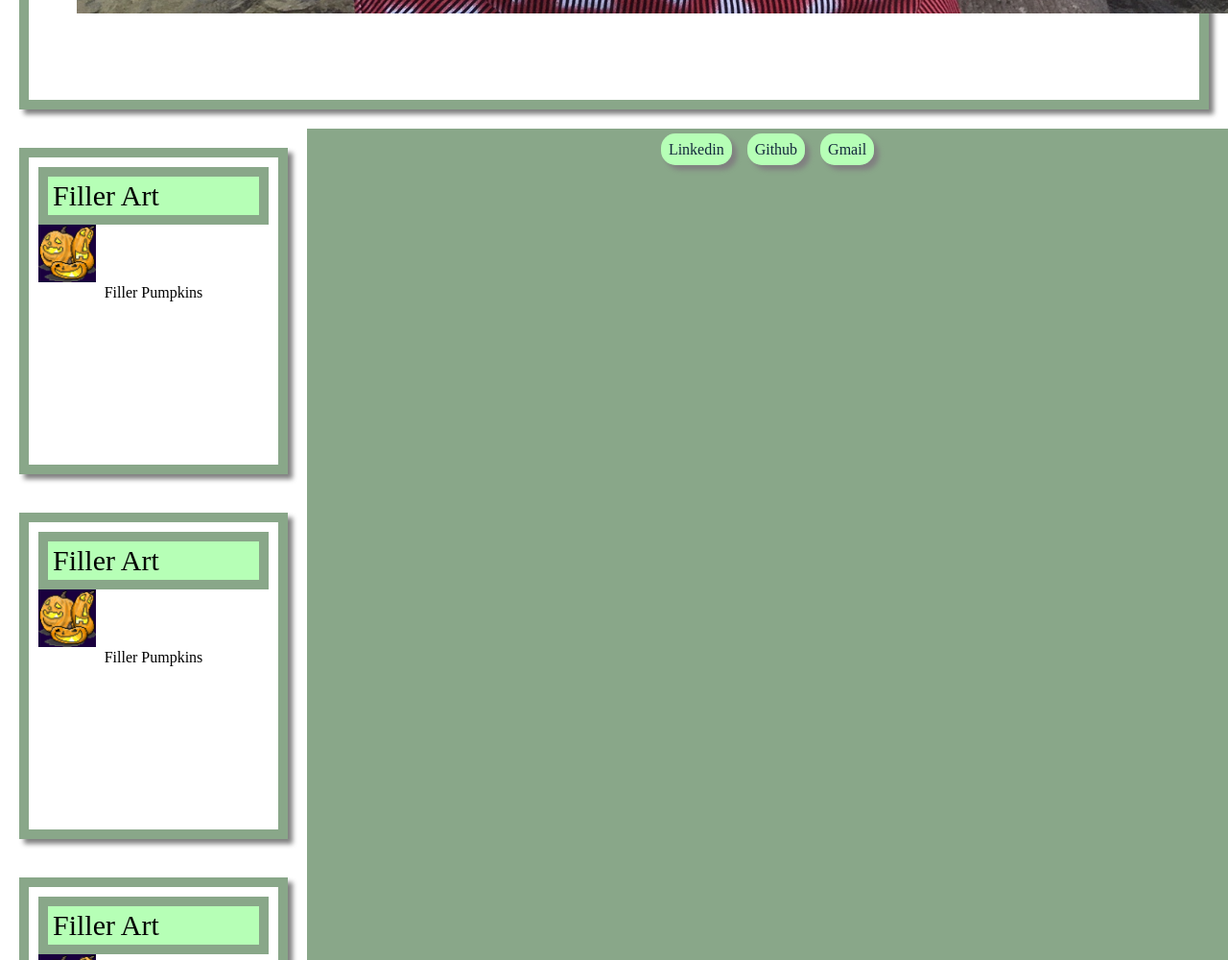
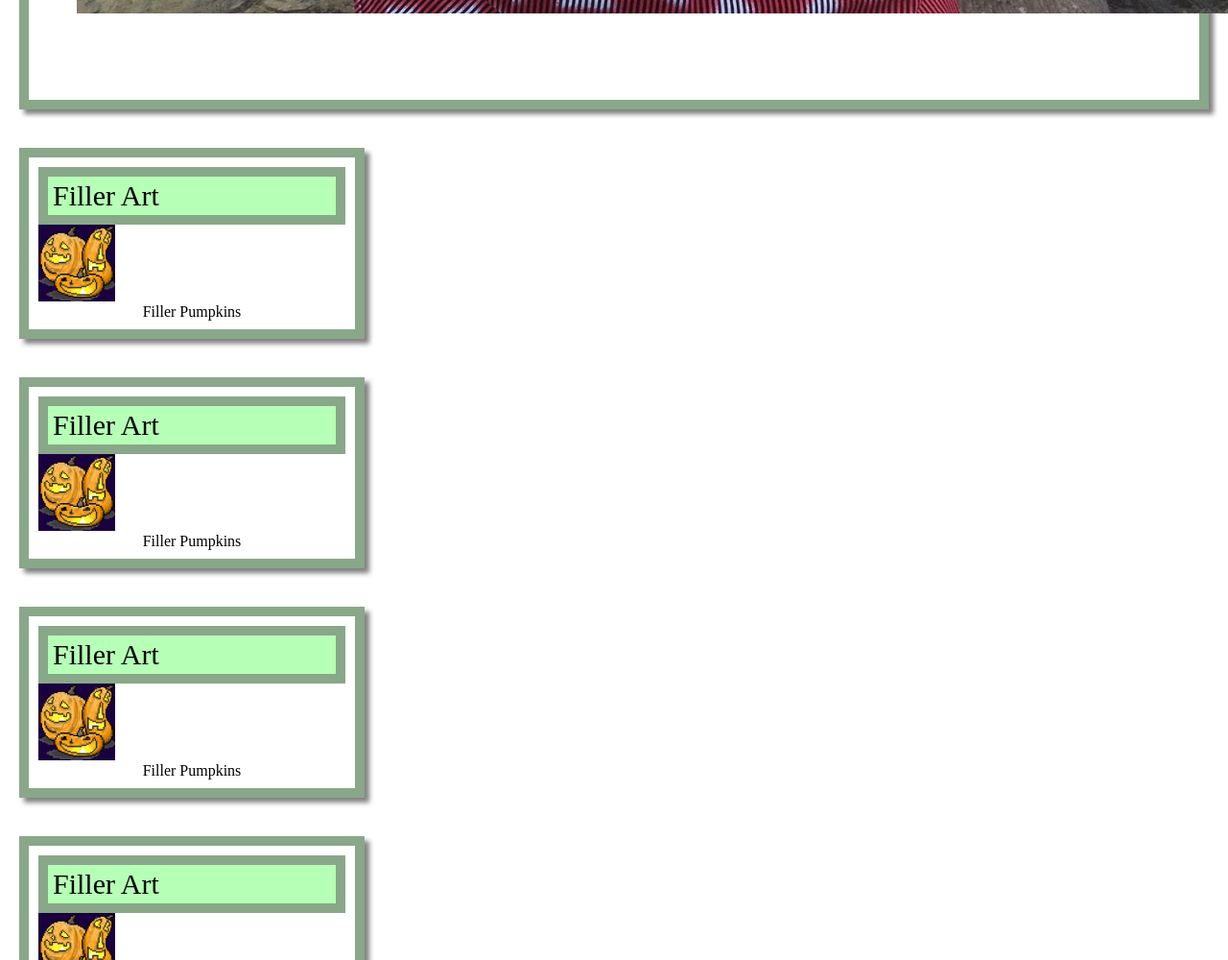
Before and after one commit to Jvala2/JV_Homework2, a plain HTML site: page index.html in a window 1280 px wide. Shown: the part 1800-2800 px from the top of the page at 96% size. Drawn offline with Linux system fonts and the light colour scheme.

Commit message:
flex issues2

```diff
--- a/assets/css/style.css
+++ b/assets/css/style.css
@@ -55,11 +55,8 @@ nav a:hover {
 }
 
 main {
-    display: flex;
-    flex-wrap: wrap;
     justify-content: space-evenly;
-    flex-direction: row;
-  }
+}
 
 footer {
     text-align: center;
@@ -92,15 +89,16 @@ footer {
 
 .art {
     display: flex;
-    flex: 0 0 100%;
+    flex-wrap: wrap;
     flex-direction: row;
-    justify-content: space-evenly;
+    justify-content: space-between;
+    width: 100%;
 }
 
 .artstuff {
     flex-wrap: wrap;
     justify-content: space-evenly;
-    flex: 0 0 300px;
+    width: 40%;
     border-style: solid;
     border-width: var(--bord);
     border-color: var(--primary);
@@ -177,6 +175,7 @@ footer {
     }
 }
 
+
 @media screen and (min-width: 992px) {
     .art {
         flex: 0 0 25%;
@@ -187,3 +186,8 @@ footer {
         flex-shrink: 1;
     }
 }
+@media screen and (min-width: 992px) {
+    .artstuff {
+      width: 100%;
+    }
+  }
```
